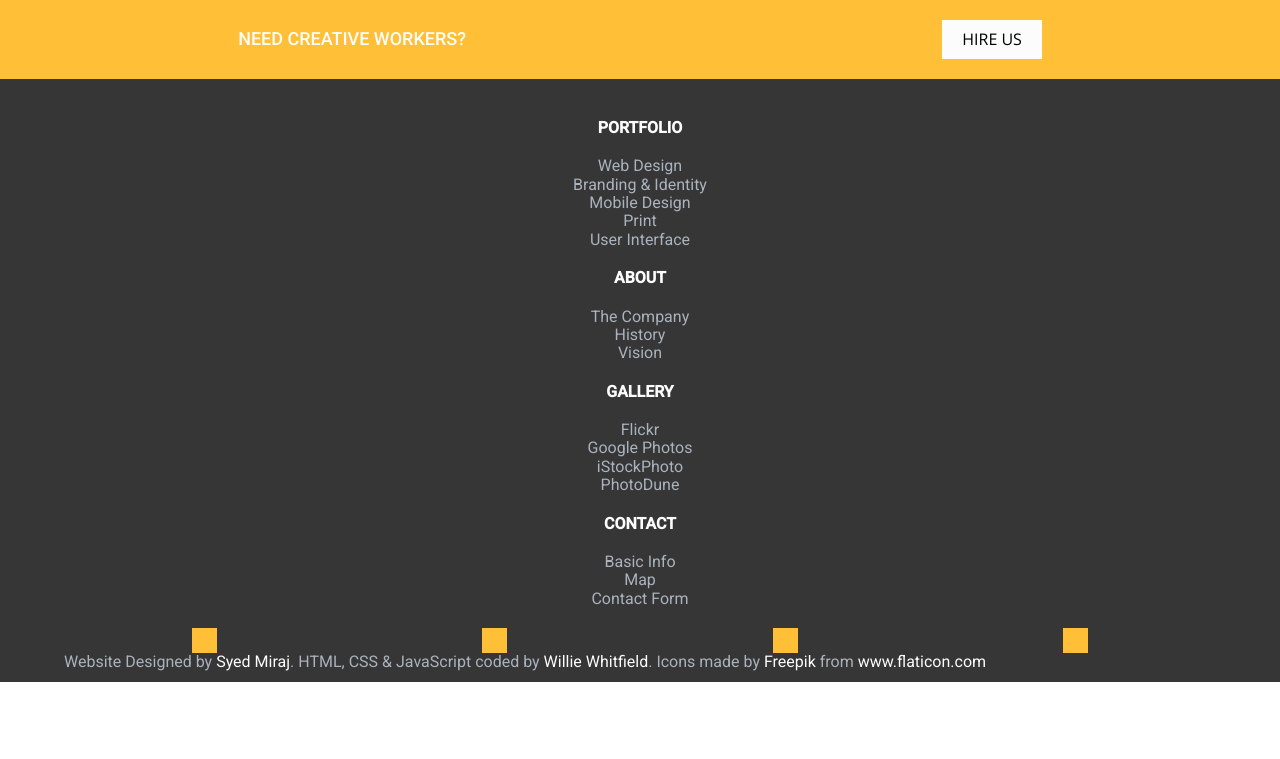
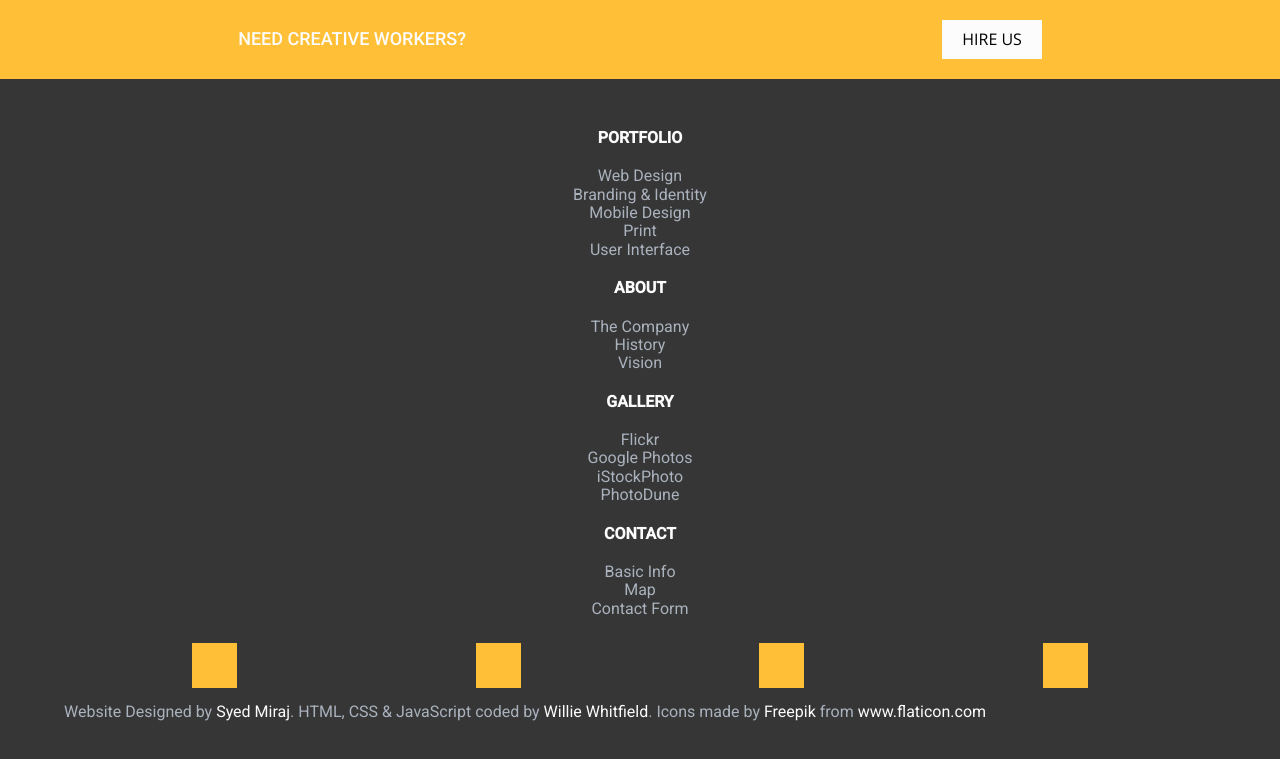
Before and after one commit to wdwiii/unique-tech, a website: page index.html in a window 1280 px wide. Shown: the part 10473-11232 px from the top of the page. Before the commit the page ends 11155 px from the top, so only its background shows below. Drawn offline with nearby package versions, Linux system fonts and the light colour scheme; files that its build step writes are made by us from their sources.

Commit message:
Extend section-padding and set demensions for icon

```diff
--- a/sass/layout/_footer.scss
+++ b/sass/layout/_footer.scss
@@ -4,7 +4,7 @@
         grid-template-columns: 1fr;
         justify-content: center;
         justify-items: center;
-    padding: 3rem 0 1rem;
+    @extend .section-padding;
 
         &__nav {
             text-align: center;
@@ -26,15 +26,15 @@
 .social-media {
     display: flex;
         justify-content: space-between;
-    margin: 1rem auto 0;
+    margin: 1.5rem auto;
     width: 70%;
 
     &__icon {
         background-color: $color-primary;
         fill: $color-white;
-        height: 2.5rem;
+        height: 4.5rem;
         padding: 1rem;
-        width: 2.5rem;
+        width: 4.5rem;
     }
 }
 
```
